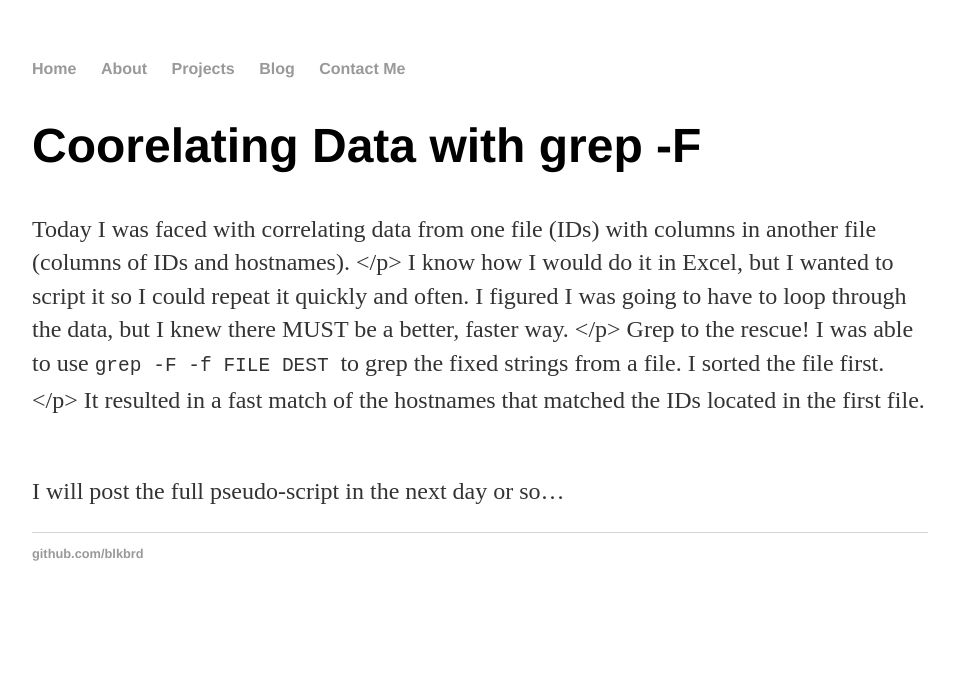
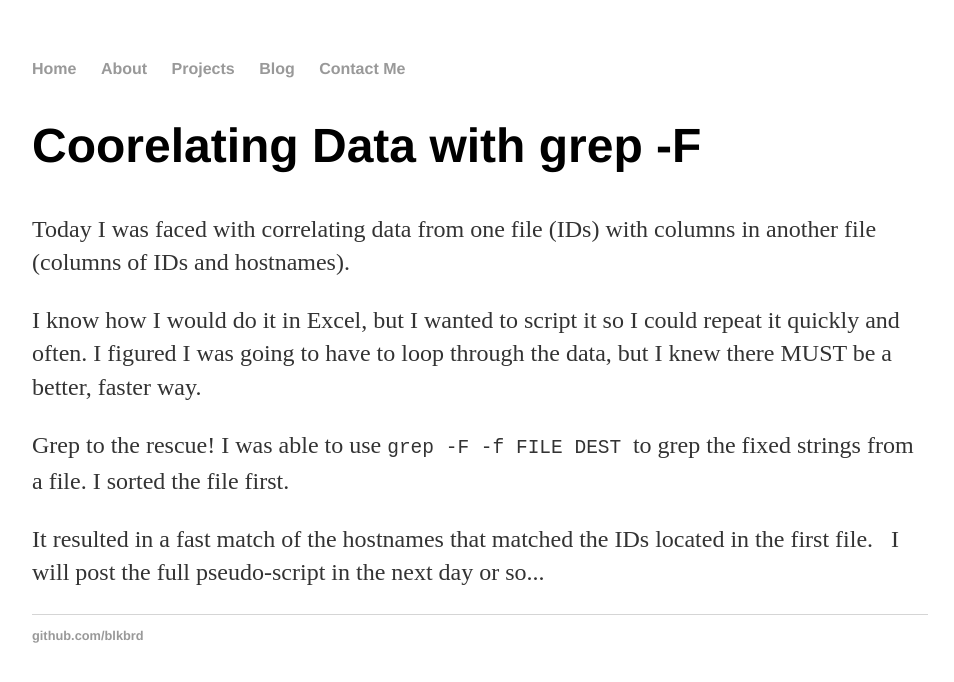
Before and after one commit to blkbrd/blkbrd.github.io, a Jekyll site: the page built from _posts/2017-09-25-coorelating-data.md, in a window 1280 px wide. Shown: the top 682 px of the page, without its empty margins (160-1114 px from the left). Built offline with Jekyll 4.4.1, drawn with Linux system fonts in a browser that asks for light colours.

Commit message:
Update 2017-09-25-coorelating-data.md

```diff
--- a/_posts/2017-09-25-coorelating-data.md
+++ b/_posts/2017-09-25-coorelating-data.md
@@ -5,12 +5,12 @@
 ---
 
 Today I was faced with correlating data from one file (IDs) with columns in another file (columns of IDs and hostnames).
-</p>
+<p>
 I know how I would do it in Excel, but I wanted to script it so I could repeat it quickly and often.
 I figured I was going to have to loop through the data, but I knew there MUST be a better, faster way.
-</p>
+<p>
 Grep to the rescue! I was able to use <code> grep -F -f FILE DEST </code> to grep the fixed strings from a file. I sorted the file first.
-</p>
+<p>
 It resulted in a fast match of the hostnames that matched the IDs located in the first file.
 
 I will post the full pseudo-script in the next day or so...
```
